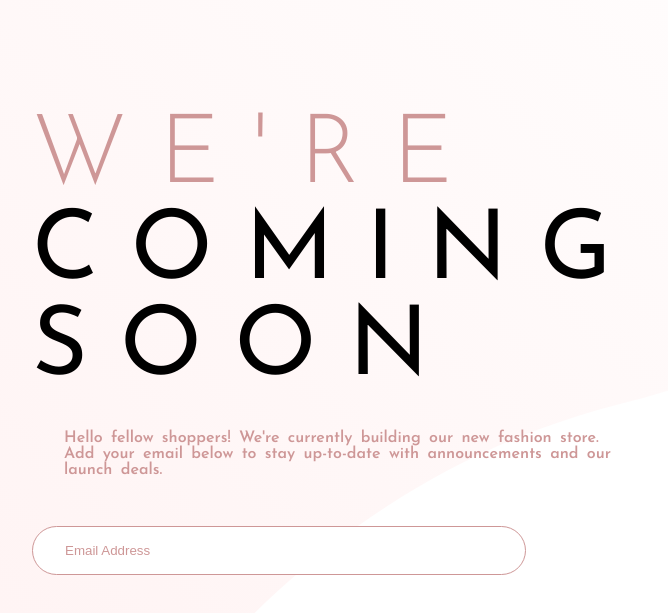
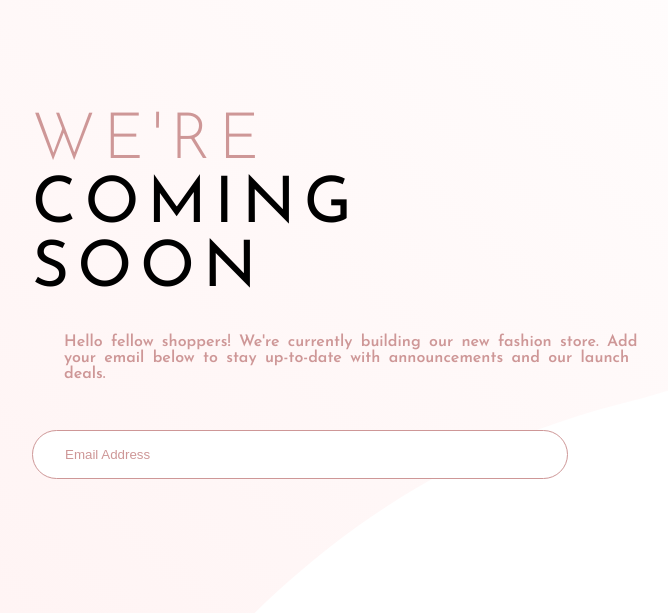
Before and after one commit to Ismaaa/frontend-training, a website: page pages/base-apparel-coming-soon/index.html in a window 1280 px wide. Shown: the part 135-748 px from the top of the page, without its empty margins (48-716 px from the left). Drawn offline with nearby package versions, Linux system fonts and the light colour scheme; files that its build step writes are made by us from their sources; files whose address does not match are found by name.

Commit message:
Adapted titles font size. Now it uses a proper one

```diff
--- a/pages/base-apparel-coming-soon/sass/components/_coming-soon.scss
+++ b/pages/base-apparel-coming-soon/sass/components/_coming-soon.scss
@@ -11,8 +11,8 @@
   &__title {
     font-weight: 400;
     text-transform: uppercase;
-    font-size: 6rem;
-    letter-spacing: 2rem;
+    font-size: 4rem;
+    letter-spacing: 0.5rem;
 
     &--red {
       font-weight: 300;
--- a/pages/base-apparel-coming-soon/sass/components/_hero.scss
+++ b/pages/base-apparel-coming-soon/sass/components/_hero.scss
@@ -2,5 +2,7 @@
   background-image: url(../../images/hero-desktop.jpg);
   background-size: cover;
   background-repeat: no-repeat;
+  flex: 0 0 35%;
+  height: 100vh;
   width: 100%;
 }
```
